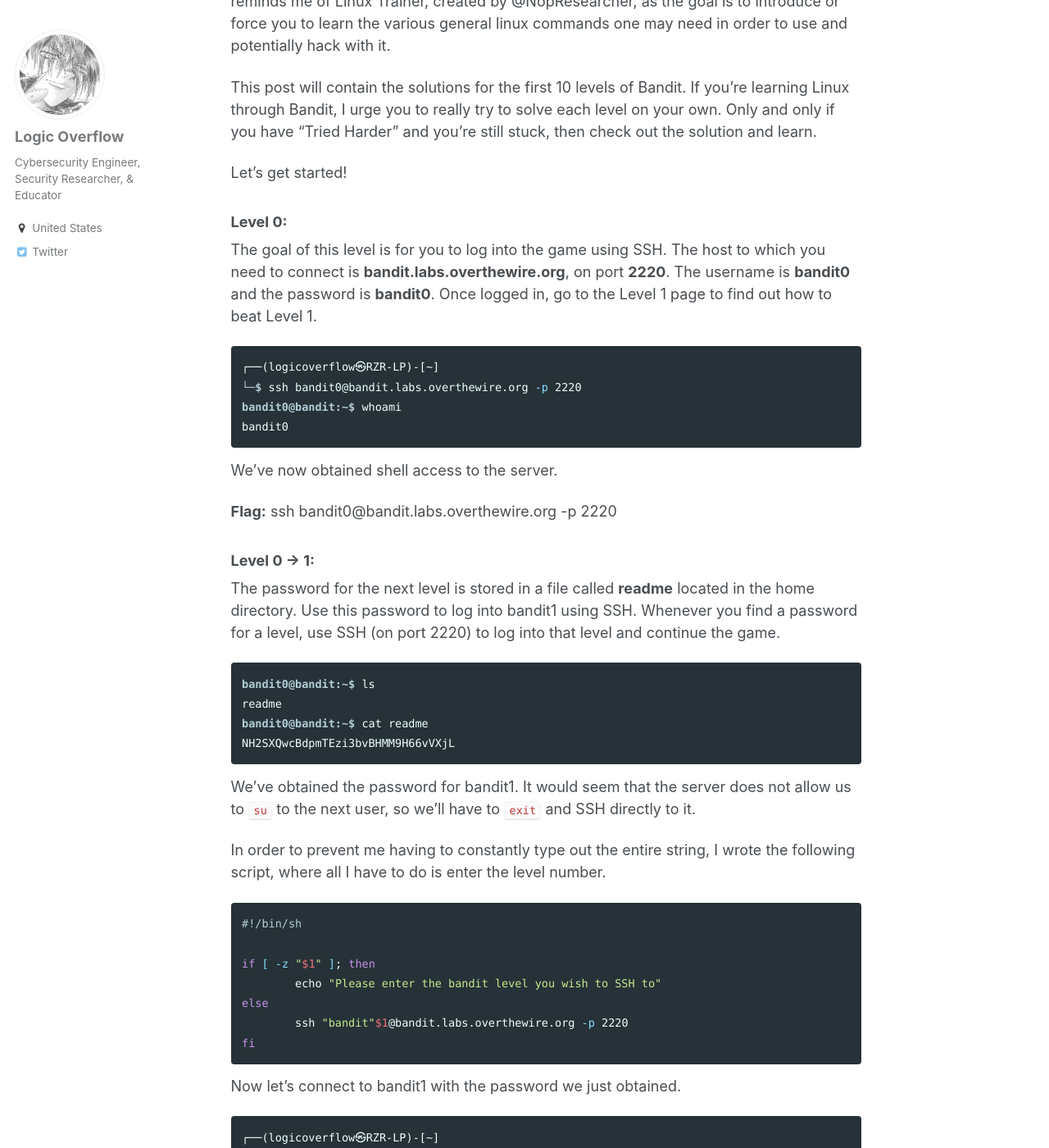
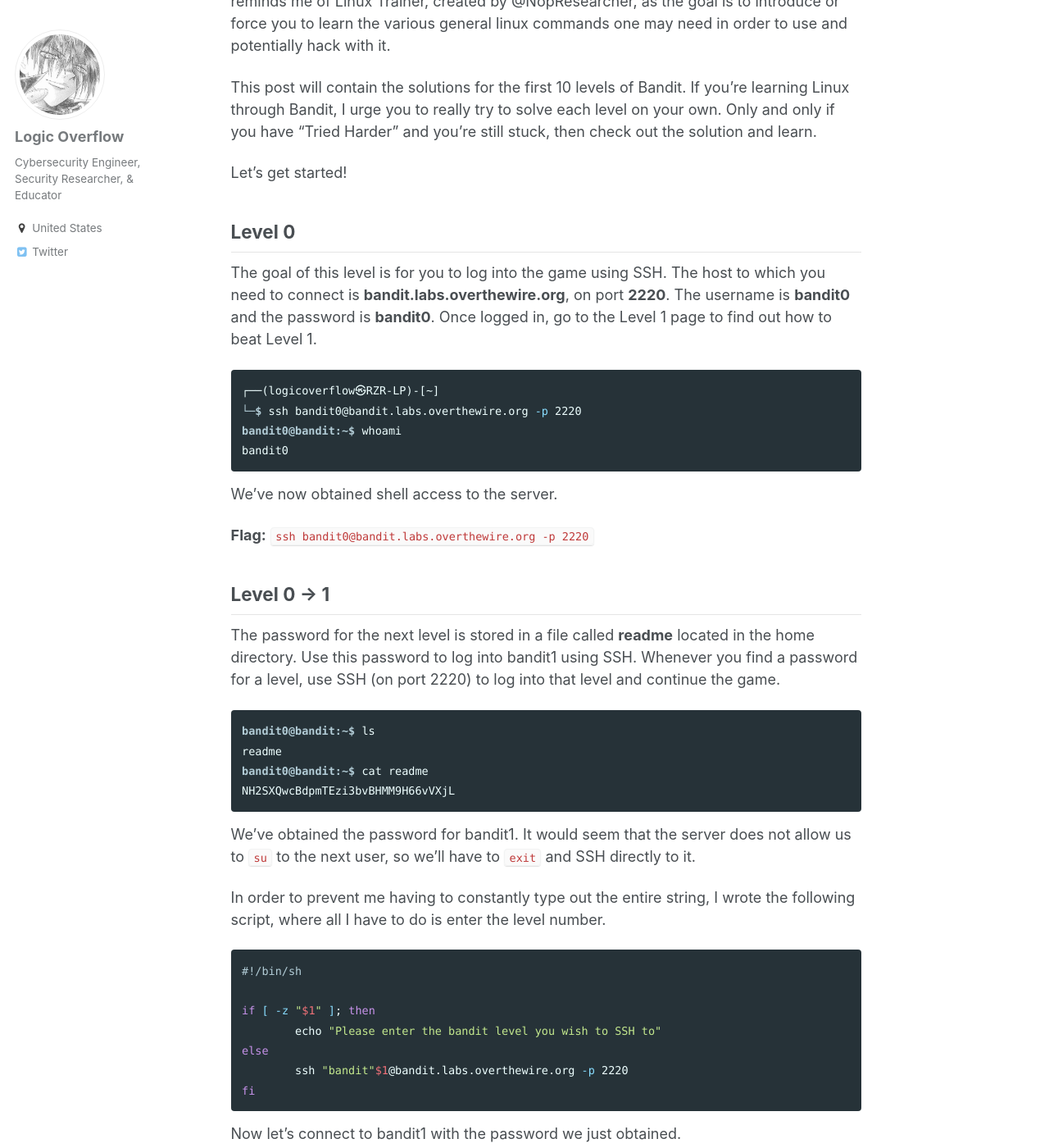
Before and after one commit to logicoverflow/logicoverflow.github.io, a Jekyll site: the page built from _posts/2022-09-24-over-the-wire-bandit1.md, in a window 1280 px wide and 1400 px high, scrolled down 199 px. Shown: the whole window at 82% size. Built offline with Jekyll 4.4.1, drawn with Linux system fonts in a browser that asks for light colours; some of the changed text lies outside the part shown.

Commit message:
Setting Changes

````diff
--- a/_posts/2022-09-24-over-the-wire-bandit1.md
+++ b/_posts/2022-09-24-over-the-wire-bandit1.md
@@ -10,8 +10,7 @@ A colleague of mine informed me of this site and its various wargames it contain
 This post will contain the solutions for the first 10 levels of Bandit. If you're learning Linux through Bandit, I urge you to really try to solve each level on your own. Only and only if you have "Tried Harder" and you're still stuck, then check out the solution and learn.
 
 Let's get started!
-
-### Level 0:
+## Level 0
 
 The goal of this level is for you to log into the game using SSH. The host to which you need to connect is __bandit.labs.overthewire.org__, on port __2220__. The username is __bandit0__ and the password is __bandit0__. Once logged in, go to the Level 1 page to find out how to beat Level 1.
 
@@ -24,9 +23,9 @@ bandit0
 
 We've now obtained shell access to the server.
 
-__Flag:__ ssh bandit0@bandit.labs.overthewire.org -p 2220
+__Flag:__ ```ssh bandit0@bandit.labs.overthewire.org -p 2220```
 
-### Level 0 -> 1:
+## Level 0 -> 1
 
 The password for the next level is stored in a file called __readme__ located in the home directory. Use this password to log into bandit1 using SSH. Whenever you find a password for a level, use SSH (on port 2220) to log into that level and continue the game.
 
@@ -60,9 +59,9 @@ bandit1@bandit:~$ whoami
 bandit1
 ```
 
-__Flag:__ NH2SXQwcBdpmTEzi3bvBHMM9H66vVXjL
+__Flag:__ ```NH2SXQwcBdpmTEzi3bvBHMM9H66vVXjL```
 
-### Level 1 -> 2:
+## Level 1 -> 2
 
 The password for the next level is stored in a file called __-__ located in the __home__ directory
 
@@ -79,9 +78,9 @@ bandit1@bandit:~$ cat < -
 rRGizSaX8Mk1RTb1CNQoXTcYZWU6lgzi
 ```
 
-__Flag:__ rRGizSaX8Mk1RTb1CNQoXTcYZWU6lgzi
+__Flag:__ ```rRGizSaX8Mk1RTb1CNQoXTcYZWU6lgzi```
 
-### Level 2 -> 3:
+## Level 2 -> 3
 
 The password for the next level is stored in a file called __spaces in this filename__ located in the home directory
 
@@ -98,9 +97,9 @@ bandit2@bandit:~$ cat spaces\ in\ this\ filename
 aBZ0W5EmUfAf7kHTQeOwd8bauFJ2lAiG
 ```
 
-__Flag:__ aBZ0W5EmUfAf7kHTQeOwd8bauFJ2lAiG
+__Flag:__ ```aBZ0W5EmUfAf7kHTQeOwd8bauFJ2lAiG```
 
-### Level 3 -> 4:
+## Level 3 -> 4
 
 The password for the next level is stored in a hidden file in the __inhere__ directory.
 
@@ -123,9 +122,9 @@ bandit3@bandit:~/inhere$ cat .hidden
 2EW7BBsr6aMMoJ2HjW067dm8EgX26xNe
 ```
 
-__Flag:__ 2EW7BBsr6aMMoJ2HjW067dm8EgX26xNe
+__Flag:__ ```2EW7BBsr6aMMoJ2HjW067dm8EgX26xNe```
 
-### Level 4 - > 5:
+## Level 4 - > 5
 
 The password for the next level is stored in the only human-readable file in the __inhere__ directory. Tip: if your terminal is messed up, try the “reset” command.
 
@@ -138,9 +137,9 @@ bandit4@bandit:~/inhere$ cat < -file07
 lrIWWI6bB37kxfiCQZqUdOIYfr6eEeqR
 ```
 
-__Flag:__ lrIWWI6bB37kxfiCQZqUdOIYfr6eEeqR
+__Flag:__ ```lrIWWI6bB37kxfiCQZqUdOIYfr6eEeqR```
 
-### Level 5 -> 6:
+## Level 5 -> 6
 
 The password for the next level is stored in a file somewhere under the __inhere__ directory and has all of the following properties:
 <ul>
@@ -181,9 +180,9 @@ bandit5@bandit:~/inhere$ cat maybehere07/.file2
 P4L4vucdmLnm8I7Vl7jG1ApGSfjYKqJU
 ```
 
-__Flag:__ P4L4vucdmLnm8I7Vl7jG1ApGSfjYKqJU
+__Flag:__ ```P4L4vucdmLnm8I7Vl7jG1ApGSfjYKqJU```
 
-### Level 6 -> 7:
+## Level 6 -> 7
 
 The password for the next level is stored __somewhere on the server__ and has all of the following properties:
 <ul>
@@ -200,9 +199,9 @@ bandit6@bandit:~$ cat /var/lib/dpkg/info/bandit7.password
 z7WtoNQU2XfjmMtWA8u5rN4vzqu4v99S
 ```
 
-__Flag:__ z7WtoNQU2XfjmMtWA8u5rN4vzqu4v99S
+__Flag:__ ```z7WtoNQU2XfjmMtWA8u5rN4vzqu4v99S```
 
-### Level 7 -> 8:
+## Level 7 -> 8
 
 The password for the next level is stored in the file __data.txt__ next to the word __millionth__
 
@@ -222,9 +221,9 @@ bandit7@bandit:~$ cat data.txt | grep millionth
 millionth       TESKZC0XvTetK0S9xNwm25STk5iWrBvP
 ```
 
-__Flag:__ TESKZC0XvTetK0S9xNwm25STk5iWrBvP
+__Flag:__ ```TESKZC0XvTetK0S9xNwm25STk5iWrBvP```
 
-### Level 8 -> 9:
+## Level 8 -> 9
 
 The password for the next level is stored in the file __data.txt__ and is the only line of text that occurs only once
 
@@ -244,9 +243,9 @@ bandit8@bandit:~$ sort data.txt | uniq -c | grep "1 "
       1 EN632PlfYiZbn3PhVK3XOGSlNInNE00t
 ```
 
-__Flag:__ EN632PlfYiZbn3PhVK3XOGSlNInNE00t
+__Flag:__ ```EN632PlfYiZbn3PhVK3XOGSlNInNE00t```
 
-### Level 9 -> 10:
+## Level 9 -> 10
 
 The password for the next level is stored in the file __data.txt__ in one of the few human-readable strings, beginning with several ‘=’ characters.
 
@@ -271,9 +270,9 @@ bu========== password
 ========== G7w8LIi6J3kTb8A7j9LgrywtEUlyyp6s
 ```
 
-__Flag:__ G7w8LIi6J3kTb8A7j9LgrywtEUlyyp6s
+__Flag:__ ```G7w8LIi6J3kTb8A7j9LgrywtEUlyyp6s```
 
-### Level 10 -> 11
+## Level 10 -> 11
 
 The password for the next level is stored in the file __data.txt__, which contains base64 encoded data
 
@@ -286,4 +285,4 @@ bandit10@bandit:~$ cat data.txt  | base64 -d
 The password is 6zPeziLdR2RKNdNYFNb6nVCKzphlXHBM
 ```
 
-__Flag:__ 6zPeziLdR2RKNdNYFNb6nVCKzphlXHBM
+__Flag:__ ```6zPeziLdR2RKNdNYFNb6nVCKzphlXHBM```
````
